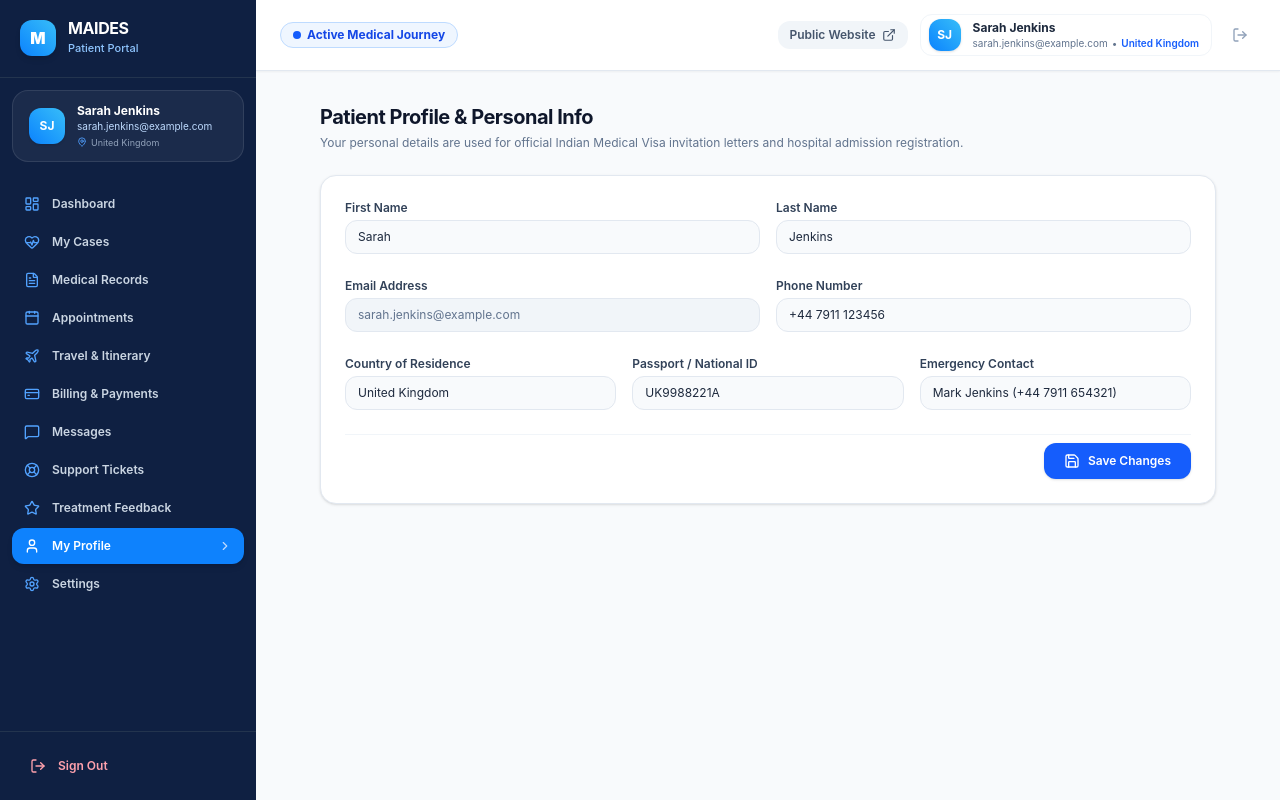
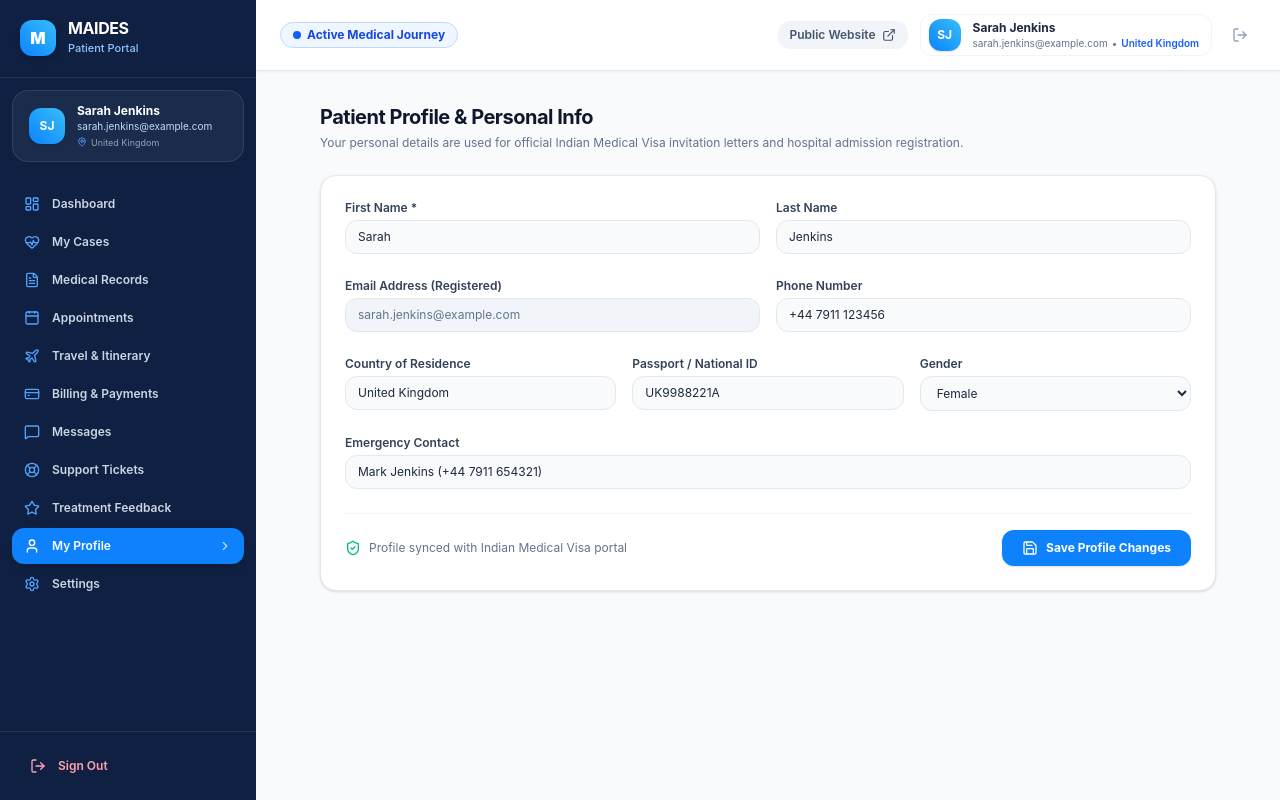
Before and after one commit to aleenashinto/MEDICAL-TOURISM, a Next.js app in the folder vitalis-web/: page /patient/profile in a window 1280 px wide. Built offline with nearby package versions, Linux system fonts and the light colour scheme.

Commit message:
new feature added

```diff
--- a/vitalis-web/src/app/auth/login/page.tsx
+++ b/vitalis-web/src/app/auth/login/page.tsx
@@ -8,13 +8,30 @@ import { Shield, ArrowRight, Lock, Mail, CheckCircle2, User, KeyRound } from "lu
 export default function LoginPage() {
   const router = useRouter();
   const [email, setEmail] = useState("admin@vitalis.health");
-  const [password, setPassword] = useState("••••••••");
+  const [password, setPassword] = useState("â€¢â€¢â€¢â€¢â€¢â€¢â€¢â€¢");
   const [role, setRole] = useState<"ADMIN" | "PATIENT">("ADMIN");
   const [isLoading, setIsLoading] = useState(false);
 
   const handleLogin = (e: React.FormEvent) => {
     e.preventDefault();
     setIsLoading(true);
+
+    if (typeof window !== "undefined") {
+      const trimmedEmail = email.trim();
+      localStorage.setItem("maides_user_email", trimmedEmail);
+
+      // Extract username before @ and format cleanly, or use existing name if matches
+      const rawPrefix = trimmedEmail.split("@")[0] || "User";
+      const formattedName = rawPrefix
+        .split(/[._-]/)
+        .map((s) => s.charAt(0).toUpperCase() + s.slice(1))
+        .join(" ");
+
+      localStorage.setItem("maides_user_name", formattedName);
+      if (!localStorage.getItem("maides_user_location")) {
+        localStorage.setItem("maides_user_location", "India");
+      }
+    }
 
     setTimeout(() => {
       setIsLoading(false);
@@ -136,7 +153,7 @@ export default function LoginPage() {
                   onChange={(e) => setPassword(e.target.value)}
                   required
                   className="block w-full pl-10 pr-3 py-2.5 bg-slate-900/60 border border-slate-700 rounded-xl text-white text-sm placeholder-slate-500 focus:outline-none focus:ring-2 focus:ring-[#0E82FD] focus:border-transparent transition-all"
-                  placeholder="••••••••"
+                  placeholder="â€¢â€¢â€¢â€¢â€¢â€¢â€¢â€¢"
                 />
               </div>
             </div>
--- a/vitalis-web/src/app/patient/profile/page.tsx
+++ b/vitalis-web/src/app/patient/profile/page.tsx
@@ -1,6 +1,6 @@
 "use client";
 
-import React, { useState } from "react";
+import React, { useState, useEffect } from "react";
 import {
   User,
   Mail,
@@ -26,8 +26,38 @@ export default function PatientProfilePage() {
   });
   const [isSaved, setIsSaved] = useState(false);
 
+  useEffect(() => {
+    if (typeof window !== "undefined") {
+      const storedName = localStorage.getItem("maides_user_name");
+      const storedEmail = localStorage.getItem("maides_user_email");
+      const storedLocation = localStorage.getItem("maides_user_location");
+      const storedPhone = localStorage.getItem("maides_user_phone");
+
+      if (storedName || storedEmail) {
+        const parts = (storedName || "Sarah Jenkins").trim().split(" ");
+        const first = parts[0] || "Aleena";
+        const last = parts.slice(1).join(" ") || "";
+
+        setProfile((prev) => ({
+          ...prev,
+          firstName: first,
+          lastName: last,
+          email: storedEmail || prev.email,
+          country: storedLocation || prev.country,
+          phone: storedPhone || prev.phone,
+        }));
+      }
+    }
+  }, []);
+
   const handleSubmit = (e: React.FormEvent) => {
     e.preventDefault();
+    if (typeof window !== "undefined") {
+      localStorage.setItem("maides_user_name", `${profile.firstName} ${profile.lastName}`.trim());
+      localStorage.setItem("maides_user_email", profile.email);
+      localStorage.setItem("maides_user_location", profile.country);
+      localStorage.setItem("maides_user_phone", profile.phone);
+    }
     setIsSaved(true);
     setTimeout(() => setIsSaved(false), 2000);
   };
@@ -46,12 +76,13 @@ export default function PatientProfilePage() {
       <form onSubmit={handleSubmit} className="bg-white border border-slate-200 rounded-2xl p-6 shadow-sm space-y-6">
         <div className="grid grid-cols-1 sm:grid-cols-2 gap-4">
           <div>
-            <label className="block text-xs font-semibold text-slate-700 mb-1">First Name</label>
+            <label className="block text-xs font-semibold text-slate-700 mb-1">First Name *</label>
             <input
               type="text"
+              required
               value={profile.firstName}
               onChange={(e) => setProfile({ ...profile, firstName: e.target.value })}
-              className="w-full px-3 py-2 bg-slate-50 border border-slate-200 rounded-xl text-xs text-slate-800"
+              className="w-full px-3 py-2 bg-slate-50 border border-slate-200 rounded-xl text-xs text-slate-800 focus:bg-white focus:ring-2 focus:ring-[#0E82FD] focus:outline-none"
             />
           </div>
           <div>
@@ -60,14 +91,14 @@ export default function PatientProfilePage() {
               type="text"
               value={profile.lastName}
               onChange={(e) => setProfile({ ...profile, lastName: e.target.value })}
-              className="w-full px-3 py-2 bg-slate-50 border border-slate-200 rounded-xl text-xs text-slate-800"
+              className="w-full px-3 py-2 bg-slate-50 border border-slate-200 rounded-xl text-xs text-slate-800 focus:bg-white focus:ring-2 focus:ring-[#0E82FD] focus:outline-none"
             />
           </div>
         </div>
 
         <div className="grid grid-cols-1 sm:grid-cols-2 gap-4">
           <div>
-            <label className="block text-xs font-semibold text-slate-700 mb-1">Email Address</label>
+            <label className="block text-xs font-semibold text-slate-700 mb-1">Email Address (Registered)</label>
             <input
               type="email"
               disabled
@@ -81,7 +112,7 @@ export default function PatientProfilePage() {
               type="tel"
               value={profile.phone}
               onChange={(e) => setProfile({ ...profile, phone: e.target.value })}
-              className="w-full px-3 py-2 bg-slate-50 border border-slate-200 rounded-xl text-xs text-slate-800"
+              className="w-full px-3 py-2 bg-slate-50 border border-slate-200 rounded-xl text-xs text-slate-800 focus:bg-white focus:ring-2 focus:ring-[#0E82FD] focus:outline-none"
             />
           </div>
         </div>
@@ -93,7 +124,7 @@ export default function PatientProfilePage() {
               type="text"
               value={profile.country}
               onChange={(e) => setProfile({ ...profile, country: e.target.value })}
-              className="w-full px-3 py-2 bg-slate-50 border border-slate-200 rounded-xl text-xs text-slate-800"
+              className="w-full px-3 py-2 bg-slate-50 border border-slate-200 rounded-xl text-xs text-slate-800 focus:bg-white focus:ring-2 focus:ring-[#0E82FD] focus:outline-none"
             />
           </div>
           <div>
@@ -102,21 +133,40 @@ export default function PatientProfilePage() {
               type="text"
               value={profile.passportNo}
               onChange={(e) => setProfile({ ...profile, passportNo: e.target.value })}
-              className="w-full px-3 py-2 bg-slate-50 border border-slate-200 rounded-xl text-xs text-slate-800"
+              className="w-full px-3 py-2 bg-slate-50 border border-slate-200 rounded-xl text-xs text-slate-800 focus:bg-white focus:ring-2 focus:ring-[#0E82FD] focus:outline-none"
             />
           </div>
+          <div>
+            <label className="block text-xs font-semibold text-slate-700 mb-1">Gender</label>
+            <select
+              value={profile.gender}
+              onChange={(e) => setProfile({ ...profile, gender: e.target.value })}
+              className="w-full px-3 py-2 bg-slate-50 border border-slate-200 rounded-xl text-xs text-slate-800 focus:bg-white focus:ring-2 focus:ring-[#0E82FD] focus:outline-none"
+            >
+              <option value="Female">Female</option>
+              <option value="Male">Male</option>
+              <option value="Other">Other</option>
+            </select>
+          </div>
+        </div>
+
         <div>
           <label className="block text-xs font-semibold text-slate-700 mb-1">Emergency Contact</label>
           <input
             type="text"
             value={profile.emergencyContact}
             onChange={(e) => setProfile({ ...profile, emergencyContact: e.target.value })}
-              className="w-full px-3 py-2 bg-slate-50 border border-slate-200 rounded-xl text-xs text-slate-800"
+            className="w-full px-3 py-2 bg-slate-50 border border-slate-200 rounded-xl text-xs text-slate-800 focus:bg-white focus:ring-2 focus:ring-[#0E82FD] focus:outline-none"
           />
         </div>
+
+        <div className="flex items-center justify-between pt-4 border-t border-slate-100">
+          <div className="flex items-center gap-2 text-xs text-slate-500">
+            <ShieldCheck className="w-4 h-4 text-emerald-500" />
+            <span>Profile synced with Indian Medical Visa portal</span>
           </div>
 
-        <div className="flex items-center justify-between pt-2 border-t border-slate-100">
+          <div className="flex items-center gap-3">
             {isSaved && (
               <span className="text-xs text-emerald-600 flex items-center gap-1 font-semibold">
                 <CheckCircle2 className="w-4 h-4" /> Profile updated successfully!
@@ -124,11 +174,12 @@ export default function PatientProfilePage() {
             )}
             <button
               type="submit"
-            className="ml-auto inline-flex items-center gap-2 px-5 py-2.5 bg-blue-600 hover:bg-blue-700 text-white text-xs font-semibold rounded-xl shadow-sm transition-all"
+              className="inline-flex items-center gap-2 px-5 py-2.5 bg-[#0E82FD] hover:bg-blue-600 text-white text-xs font-bold rounded-xl shadow-sm transition-all"
             >
               <Save className="w-4 h-4" />
-            Save Changes
+              Save Profile Changes
             </button>
+          </div>
         </div>
       </form>
     </div>
```
Lines whose indentation alone changed are shown as unchanged.
